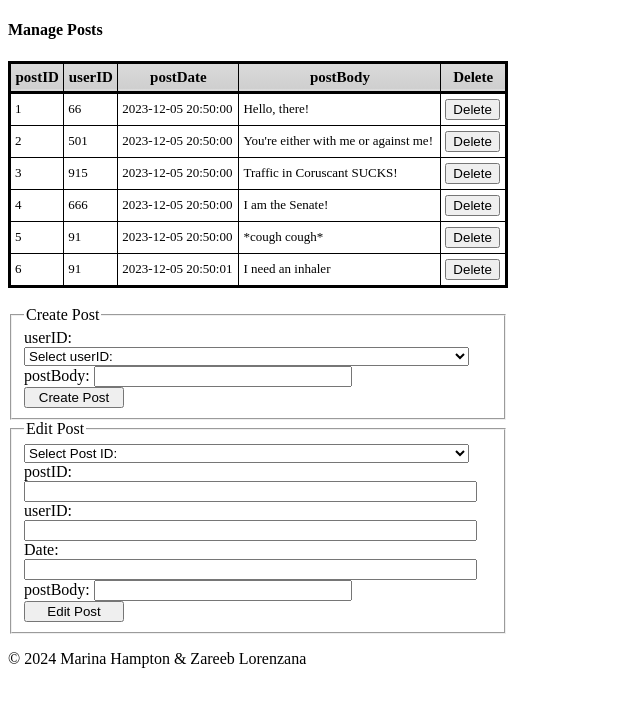
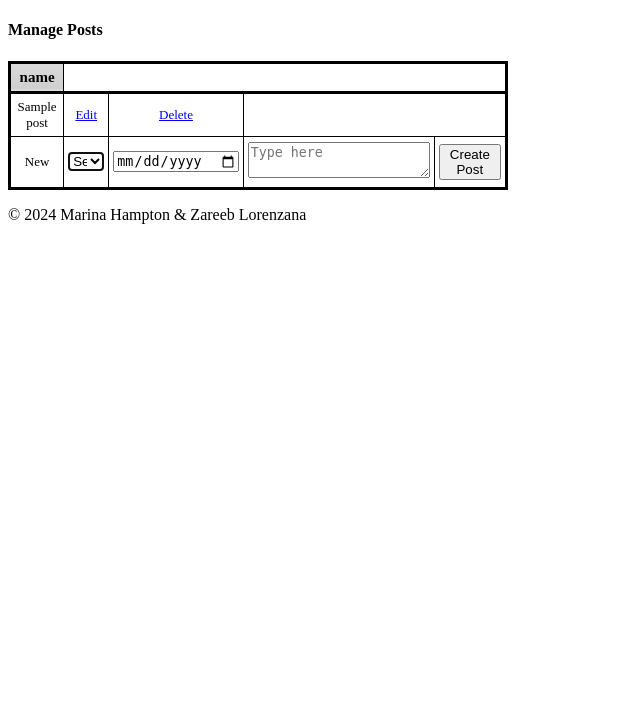
Before and after one commit to Zareeb/cs340_project, a Flask app: template templates/posts.jinja2 in a window 1280 px wide. Shown: the part 34-741 px from the top of the page, without its empty margins (0-640 px from the left). Run offline with Flask 3, Linux system fonts and the light colour scheme; the template is opened without the code that fills it: most values are stand-ins (such as "Sample title", 1, 10 or a date in 2020); some libraries are stand-ins or nearby versions.

Commit message:
Implemented CRUD, cleaned code up a bit

```diff
--- a/templates/main.jinja2
+++ b/templates/main.jinja2
@@ -7,7 +7,6 @@
     <link href="{{ url_for('static', filename='main.css') }}" rel="stylesheet">
     <title>Simple Social - {{ page_title }}</title>
     <script src="{{ url_for('static', filename='main.js') }}"></script>
-
 </head>
 <body>
     <nav>
--- a/templates/posts.jinja2
+++ b/templates/posts.jinja2
@@ -1,117 +1,74 @@
 {% extends "main.jinja2"%}
+{% block content %}
 
-{% block content %}
 <h4>Manage Posts</h4>
-<table class="minimalist">
+
+    <table class="minimalist">
     <thead>
         <tr>
-            <th>postID</th>
-            <th>userID</th>
-            <th>postDate</th>
-            <th>postBody</th>
-            <th>Delete</th>
+            {% for key in posts[0].keys() %}
+
+                <th>{{key}}</th>
+
+            {% endfor %}
         </tr>
     </thead>
+    <tbody>
+        {% for post in posts %}
+
         <tr>
-            <td>1</td>
-            <td>66</td>
-            <td>2023-12-05 20:50:00</td>
-            <td>Hello, there!</td>
-            <td><button type="button">Delete</button></td>
+
+            {% for key in post.keys() %}
+                {% if key == "postBody"%}
+
+                    <td>{{post[key]}}</td>
+
+                {% else %}
+
+                    <td class="centered-column">{{post[key]}}</td>
+
+                {% endif %}
+            {% endfor %}
+
+            <td class="centered-column"><a href="posts_edit/{{post.postID}}">Edit</a></td>
+            <td class="centered-column"><a href="posts_delete/{{post.postID}}">Delete</a></td>
         </tr>
+
+        {% endfor %}
+
+    <form id="addPosts" action="/posts" method="POST">
         <tr>
-            <td>2</td>
-            <td>501</td>
-            <td>2023-12-05 20:50:00</td>
-            <td>You're either with me or against me!</td>
-            <td><button type="button">Delete</button></td>
+        <td class="centered-column">New</td>
+        <td>
+            <select name="userID" required autofocus>
+                <option value="" selected>Select User</option>
+
+                {% for dict in userdata %}
+
+                    <option value="{{dict['userID']}}">{{dict['userID-username']}}</option>
+
+                {% endfor %}
+
+            </select>
+
+        </td>
+        <td>
+            <input type="date"
+                   name="postDate"
+                   placeholder=""
+                   required
+                   />
+        </td>
+        <td>
+            <textarea class="text-input-table" type="text" name="postBody" placeholder="Type here"></textarea>
+        </td>
+        <td colspan="2">
+            <button id="addNewBtn" class="button-like-link" type="submit">Create Post</button>
+        </td>
         </tr>
-        <tr>
-            <td>3</td>
-            <td>915</td>
-            <td>2023-12-05 20:50:00</td>
-            <td>Traffic in Coruscant SUCKS!</td>
-            <td><button type="button">Delete</button></td>
-        </tr>
-        <tr>
-            <td>4</td>
-            <td>666</td>
-            <td>2023-12-05 20:50:00</td>
-            <td>I am the Senate!</td>
-            <td><button type="button">Delete</button></td>
-        </tr>
-        <tr>
-            <td>5</td>
-            <td>91</td>
-            <td>2023-12-05 20:50:00</td>
-            <td>*cough cough*</td>
-            <td><button type="button">Delete</button></td>
-        </tr>
-        <tr>
-            <td>6</td>
-            <td>91</td>
-            <td>2023-12-05 20:50:01</td>
-            <td>I need an inhaler</td>
-            <td><button type="button">Delete</button></td>
-        </tr>
-</table>
+    </form>
 
-<br>
-<form method="/">
-    <fieldset>
-        <legend>Create Post</legend>
+    </tbody>
+    </table>
 
-    <label for="userID">userID:</label>
-    <select>
-        <option value="" selected="selected">Select userID:</option>
-        <option value="66">66</option>
-        <option value="91">91</option>
-        <option value="501">501</option>
-        <option value="666">666</option>
-        <option value="915">915</option>
-    </select>
-
-    <br>
-
-    <label for="postBody">postBody:</label>
-    <input type="text" id="postBody" name="postBody">
-
-    <br>
-
-    <input type="submit" value="Create Post" class="button">
-    </fieldset>
-</form>
-
-<form id="postForm">
-<fieldset>
-    <legend>Edit Post</legend>
-    <select id="postSelection" onchange="autofillFormPosts()">
-        <option value="" selected="selected">Select Post ID:</option>
-        <option value="1">1</option>
-        <option value="2">2</option>
-        <option value="3">3</option>
-        <option value="4">4</option>
-        <option value="5">5</option>
-        <option value="6">6</option>
-    </select>
-
-    <br>
-
-    <label for="postID">postID:</label>
-    <input type="text" id="postID" name="postID"><br>
-
-    <label for="userID">userID:</label>
-    <input type="text" id="userID" name="userID"><br>
-
-    <label for="postDate">Date:</label>
-    <input type="text" id="postDate" name="postDate"><br>
-
-    <label for="postBody">postBody:</label>
-    <input type="text" id="postBody" name="postBody">
-
-    <br>
-
-    <input type="submit" value="Edit Post" class="button">
-</fieldset>
-</form>
 {% endblock %}
```
Also changed, not shown: templates/posts_edit.jinja2 (added, +62 -0 lines), templates/users.jinja2 (+67 -17 lines), templates/users_edit.jinja2 (+59 -23 lines).
